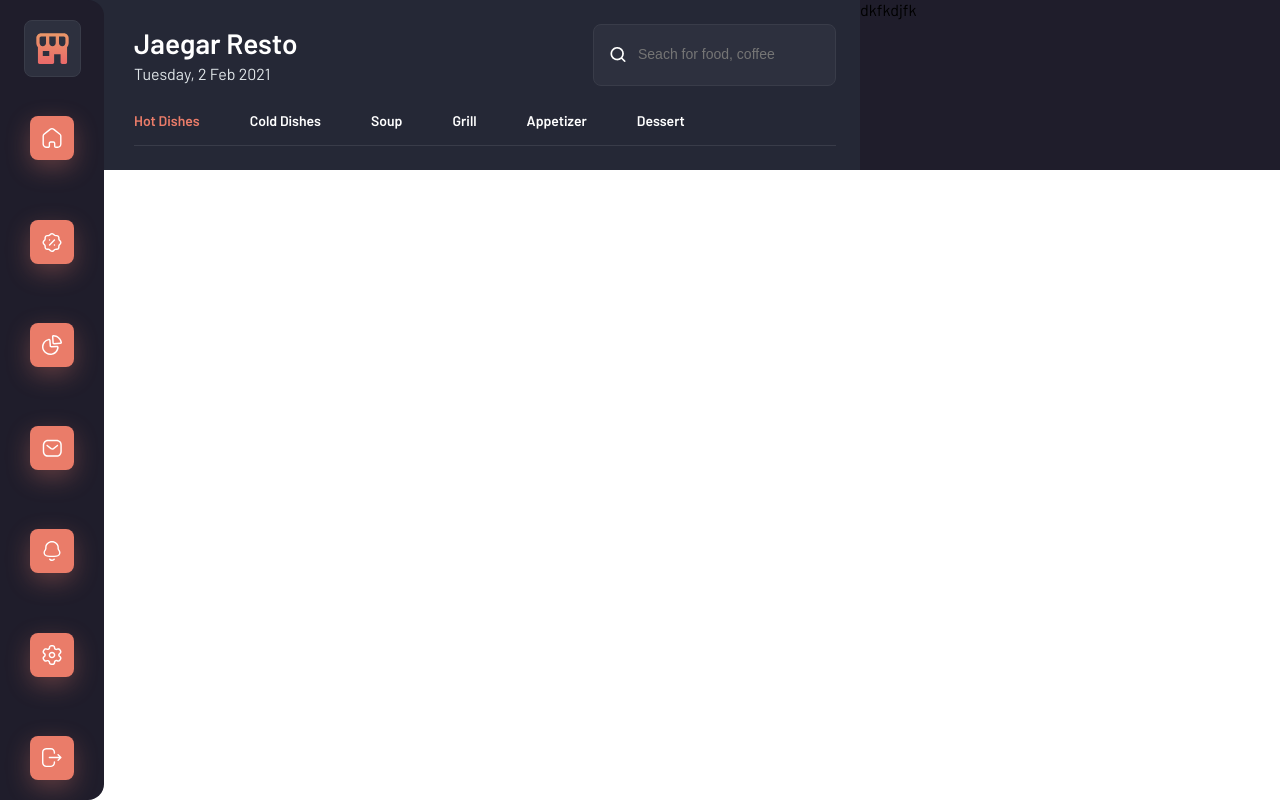
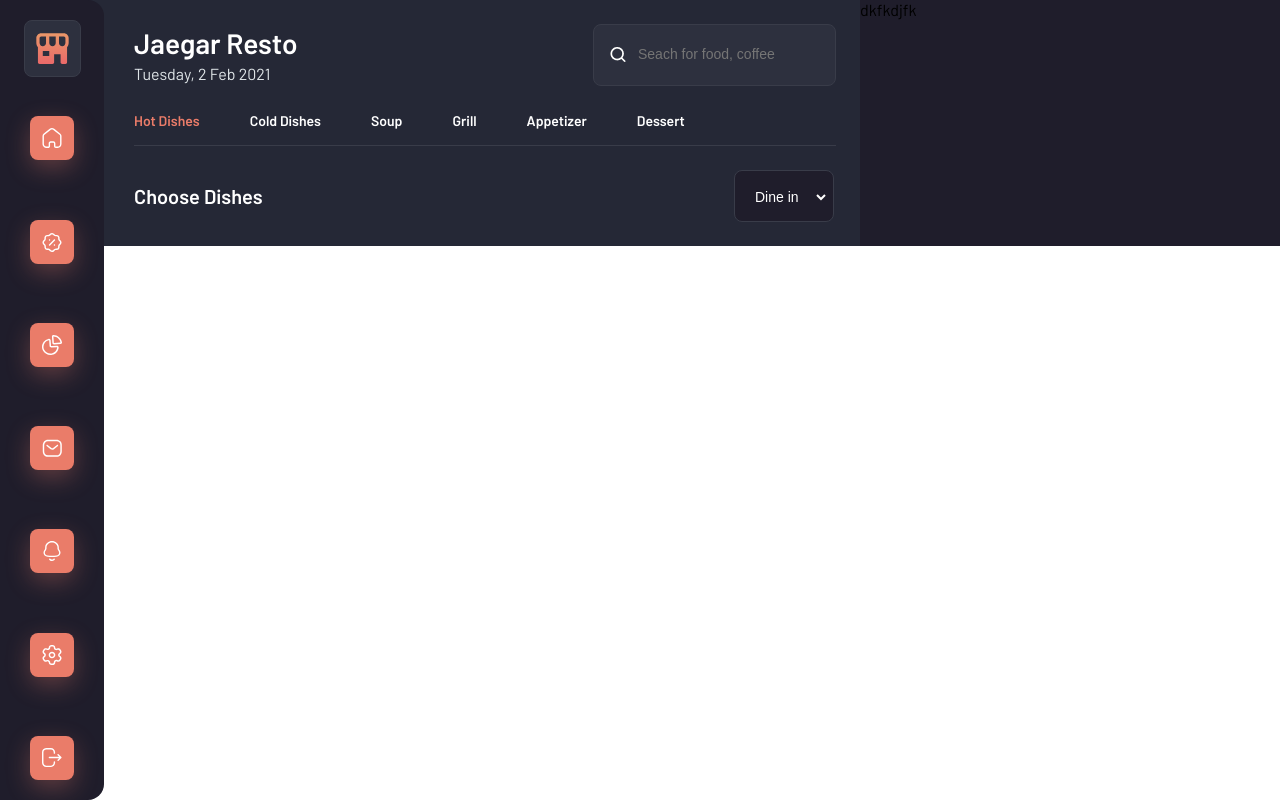
Before and after one commit to JAHONGIR95/Food_project, a React (Create React App) app: page / in a window 1280 px wide. Built offline with nearby package versions, Linux system fonts and the light colour scheme.

Commit message:
selection section is also finished

```diff
--- a/src/Components/Extras/Select.js
+++ b/src/Components/Extras/Select.js
@@ -4,10 +4,10 @@ const Select = () => {
     return (
         <div className="select">
             <select name="#" id="#">
-                <option value="One"></option>
-                <option value="Two"></option>
-                <option value="Three"></option>
-                <option value="Four"></option>
+                <option value="One">Dine in</option>
+                <option value="Two">One</option>
+                <option value="Three">Two</option>
+                <option value="Four">Three</option>
             </select>
         </div>
     )
--- a/src/Components/Extras/extra.scss
+++ b/src/Components/Extras/extra.scss
@@ -25,5 +25,23 @@
 }
 
 .select{
+    background: #1F1D2B;
+    border: 1px solid #393C49;
+    box-sizing: border-box;
+    border-radius: 8px;
+    padding: 15px 2px;
+    width: 100px;
 
+    select{
+        background: #1F1D2B;
+        border: none;
+        font-style: normal;
+        font-weight: 500;
+        font-size: 14px;
+        line-height: 130%;
+        color: #FFFFFF;
+        box-sizing: border-box;
+        padding: 0 14px;
+
+    }
 }
--- a/src/Pages/Homepage.js
+++ b/src/Pages/Homepage.js
@@ -1,5 +1,6 @@
 import Header from '../Containers/Header/Header';
 import Navbar from '../Containers/Navbar/Navbar';
+import Select from '../Components/Extras/Select';
 import './Pages.scss';
 
 const Homepage = () => {
@@ -8,6 +9,10 @@ const Homepage = () => {
             <div className="homepage-main">
                 <Header headerName="Jaegar Resto" headerDate="Tuesday, 2 Feb 2021"/>
                 <Navbar/>
+                <div className="selection">
+                    <h3 className="selection-title">Choose Dishes</h3>
+                    <Select/>
+                </div>
             </div>
             <div className="homepage-right">
                 dkfkdjfk
--- a/src/Pages/Pages.scss
+++ b/src/Pages/Pages.scss
@@ -23,6 +23,24 @@
     }
 }
 
+.selection{
+    display: flex;
+    justify-content: space-between;
+    align-items: center;
+    padding: 0 24px;
+    width: calc(100% - 50px);
+    margin-bottom: 24px;
+
+    &-title{
+        font-style: normal;
+        font-weight: 600;
+        font-size: 20px;
+        line-height: 140%;
+        color: #FFFFFF;
+    }
+
+}
+
 .dashboard{
     width: 100%;
     height: 100vh;
```
